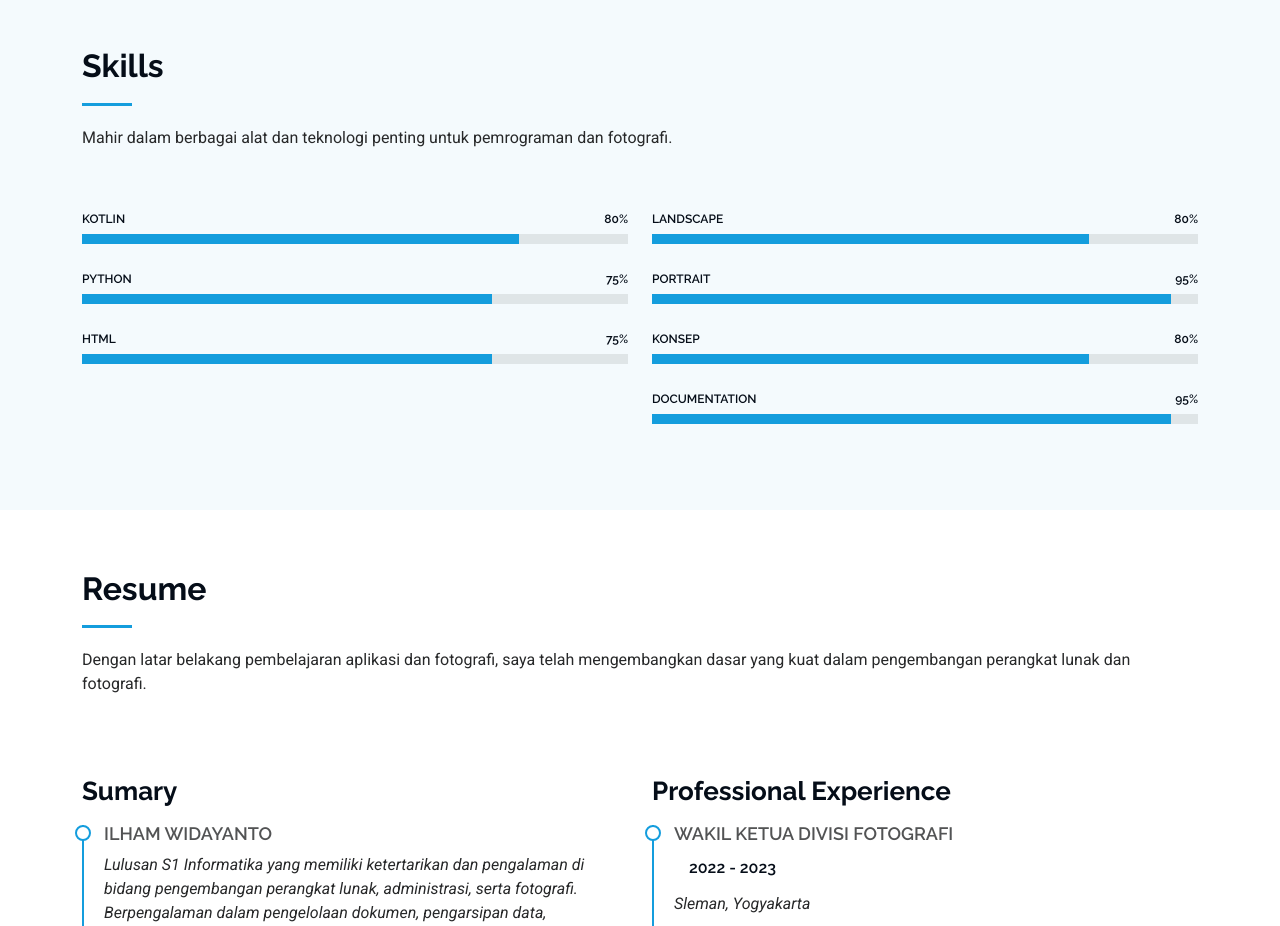
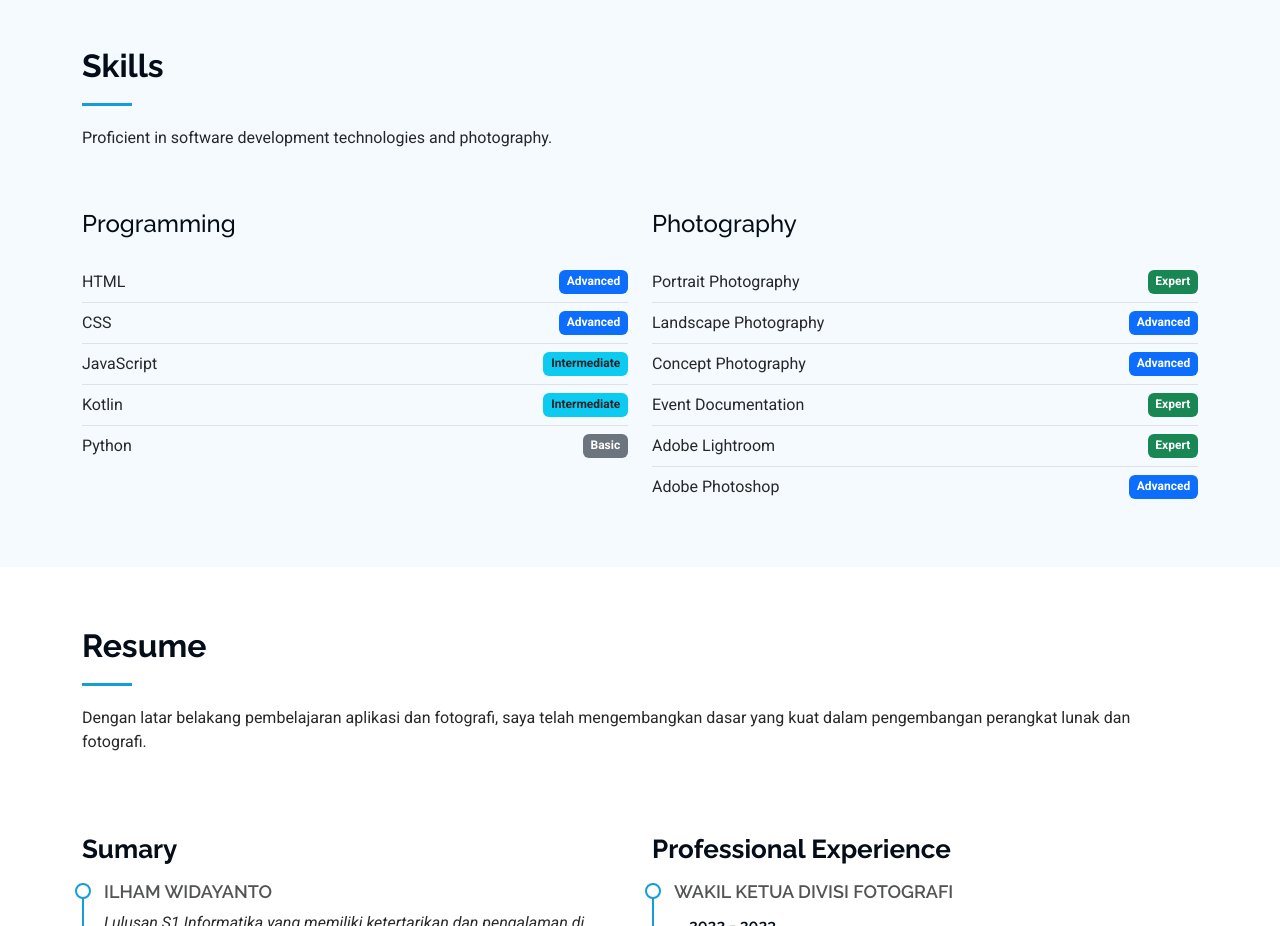
Before and after one commit to Ilhamwidayanto/ilhamwidayanto.github.io, a plain HTML site: page index.html in a window 1280 px wide. Shown: the part 1620-2546 px from the top of the page. Drawn offline with Linux system fonts and the light colour scheme.

Commit message:
Update portfolio section

```diff
--- a/index.html
+++ b/index.html
@@ -131,67 +131,77 @@
   <!-- Section Title -->
   <div class="container section-title" data-aos="fade-up">
     <h2>Skills</h2>
-        <p>Mahir dalam berbagai alat dan teknologi penting untuk pemrograman dan fotografi.</p>
-      </div><!-- End Section Title -->
+    <p>Proficient in software development technologies and photography.</p>
+  </div>
 
   <div class="container" data-aos="fade-up" data-aos-delay="100">
 
-        <div class="row skills-content skills-animation">
+    <div class="row">
 
+      <!-- Programming Skills -->
       <div class="col-lg-6">
+        <h4 class="mb-4">Programming</h4>
 
-            <div class="progress">
-              <span class="skill"><span>Kotlin</span> <i class="val">80%</i></span>
-              <div class="progress-bar-wrap">
-                <div class="progress-bar" role="progressbar" aria-valuenow="80" aria-valuemin="0" aria-valuemax="100"></div>
+        <div class="d-flex justify-content-between border-bottom py-2">
+          <span>HTML</span>
+          <span class="badge bg-primary">Advanced</span>
         </div>
-            </div><!-- End Skills Item -->
 
-            <div class="progress">
-              <span class="skill"><span>Python</span> <i class="val">75%</i></span>
-              <div class="progress-bar-wrap">
-                <div class="progress-bar" role="progressbar" aria-valuenow="75" aria-valuemin="0" aria-valuemax="100"></div>
+        <div class="d-flex justify-content-between border-bottom py-2">
+          <span>CSS</span>
+          <span class="badge bg-primary">Advanced</span>
         </div>
-            </div><!-- End Skills Item -->
 
-            <div class="progress">
-              <span class="skill"><span>Html</span> <i class="val">75%</i></span>
-              <div class="progress-bar-wrap">
-                <div class="progress-bar" role="progressbar" aria-valuenow="75" aria-valuemin="0" aria-valuemax="100"></div>
+        <div class="d-flex justify-content-between border-bottom py-2">
+          <span>JavaScript</span>
+          <span class="badge bg-info text-dark">Intermediate</span>
         </div>
-            </div><!-- End Skills Item -->
+
+        <div class="d-flex justify-content-between border-bottom py-2">
+          <span>Kotlin</span>
+          <span class="badge bg-info text-dark">Intermediate</span>
+        </div>
+
+        <div class="d-flex justify-content-between py-2">
+          <span>Python</span>
+          <span class="badge bg-secondary">Basic</span>
+        </div>
 
       </div>
 
+      <!-- Photography Skills -->
       <div class="col-lg-6">
+        <h4 class="mb-4">Photography</h4>
 
-            <div class="progress">
-              <span class="skill"><span>Landscape</span> <i class="val">80%</i></span>
-              <div class="progress-bar-wrap">
-                <div class="progress-bar" role="progressbar" aria-valuenow="80" aria-valuemin="0" aria-valuemax="100"></div>
+        <div class="d-flex justify-content-between border-bottom py-2">
+          <span>Portrait Photography</span>
+          <span class="badge bg-success">Expert</span>
         </div>
-            </div><!-- End Skills Item -->
 
-            <div class="progress">
-              <span class="skill"><span>Portrait</span> <i class="val">95%</i></span>
-              <div class="progress-bar-wrap">
-                <div class="progress-bar" role="progressbar" aria-valuenow="95" aria-valuemin="0" aria-valuemax="100"></div>
+        <div class="d-flex justify-content-between border-bottom py-2">
+          <span>Landscape Photography</span>
+          <span class="badge bg-primary">Advanced</span>
         </div>
-            </div><!-- End Skills Item -->
 
-            <div class="progress">
-              <span class="skill"><span>Konsep</span> <i class="val">80%</i></span>
-              <div class="progress-bar-wrap">
-                <div class="progress-bar" role="progressbar" aria-valuenow="80" aria-valuemin="0" aria-valuemax="100"></div>
+        <div class="d-flex justify-content-between border-bottom py-2">
+          <span>Concept Photography</span>
+          <span class="badge bg-primary">Advanced</span>
         </div>
-            </div><!-- End Skills Item -->
 
-            <div class="progress">
-              <span class="skill"><span>Documentation</span> <i class="val">95%</i></span>
-              <div class="progress-bar-wrap">
-                <div class="progress-bar" role="progressbar" aria-valuenow="95" aria-valuemin="0" aria-valuemax="100"></div>
+        <div class="d-flex justify-content-between border-bottom py-2">
+          <span>Event Documentation</span>
+          <span class="badge bg-success">Expert</span>
         </div>
-            </div><!-- End Skills Item -->
+
+        <div class="d-flex justify-content-between border-bottom py-2">
+          <span>Adobe Lightroom</span>
+          <span class="badge bg-success">Expert</span>
+        </div>
+
+        <div class="d-flex justify-content-between py-2">
+          <span>Adobe Photoshop</span>
+          <span class="badge bg-primary">Advanced</span>
+        </div>
 
       </div>
 
@@ -199,7 +209,7 @@
 
   </div>
 
-    </section><!-- /Skills Section -->
+</section>
 
     <!-- Resume Section -->
     <section id="resume" class="resume section">
```
Lines whose indentation alone changed are shown as unchanged.
